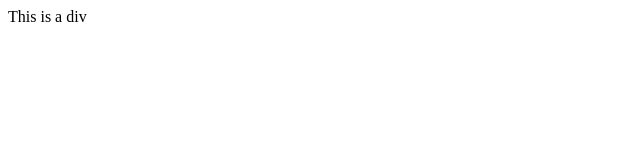
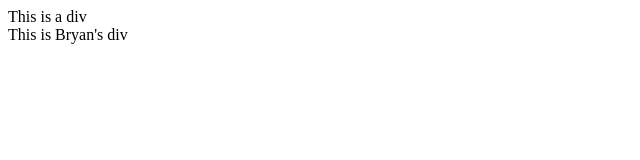
Before and after one commit to dsrekab/Workspace, a plain HTML site: page Git/index.html in a window 1280 px wide. Shown: the whole page, without its empty margins (0-640 px from the left). Drawn offline with Linux system fonts and the light colour scheme.

Commit message:
Update index.html

```diff
--- a/Git/index.html
+++ b/Git/index.html
@@ -4,5 +4,6 @@
 	</head>
 	<body>
 		<div>This is a div</div>
+		<div>This is Bryan's div</div>
 	</body>
 </html>
```
